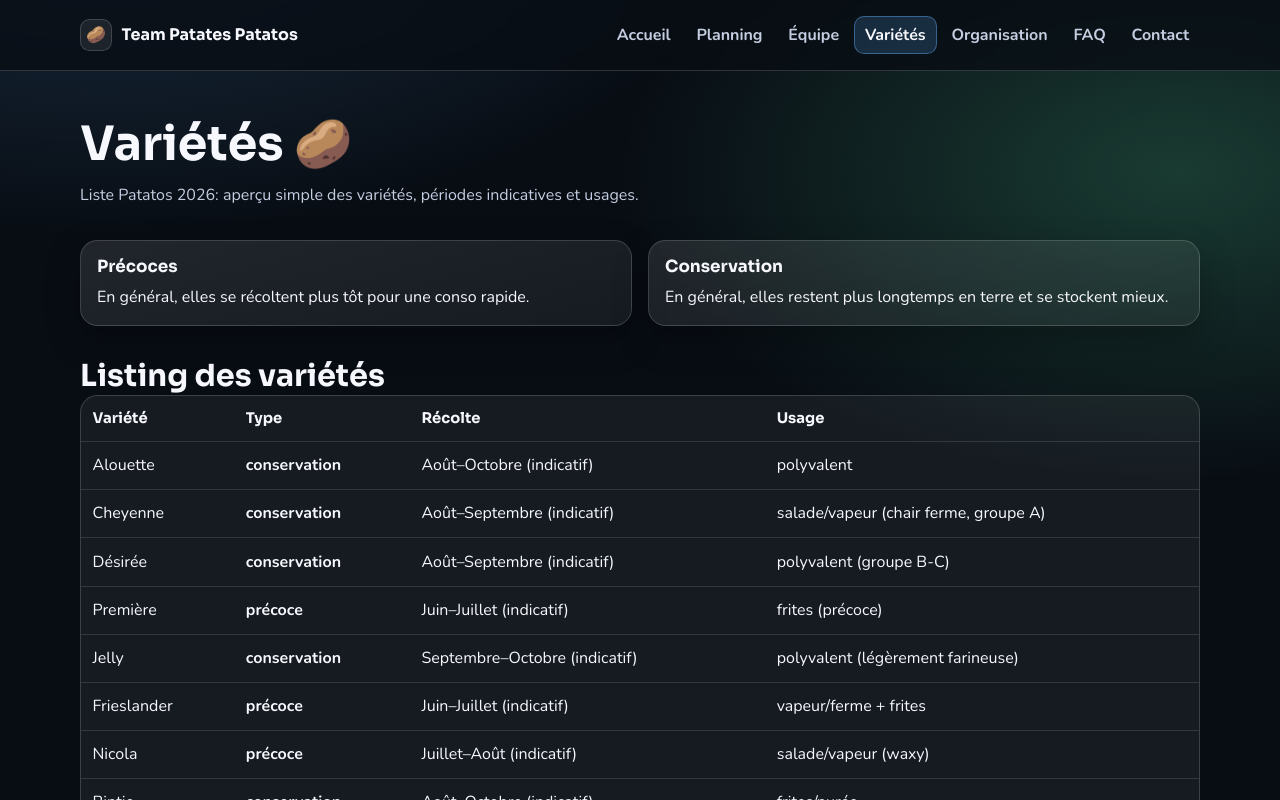
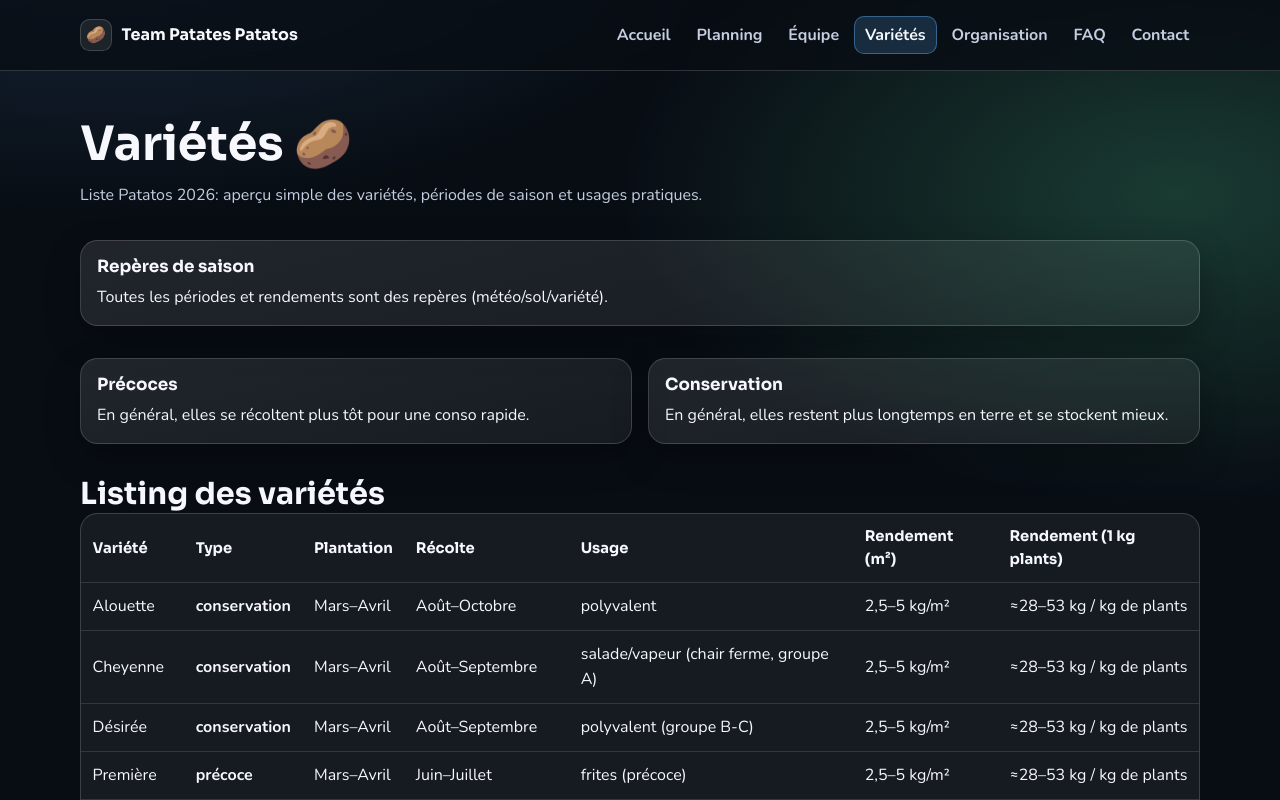
Before and after one commit to sebastiendewitodisee/Patatos, a React (Vite) app: page /#/varietes in a window 1280 px wide. Shown: the top 800 px of the page. Built offline with nearby package versions, Linux system fonts and the light colour scheme.

Commit message:
Enrich varieties listing (planting/yields/images)

```diff
--- a/src/data/varieties.js
+++ b/src/data/varieties.js
@@ -2,61 +2,101 @@ export const varieties = [
   {
     name: "Alouette",
     type: "conservation",
-    harvest: "Août–Octobre (indicatif)",
+    planting: "Mars–Avril",
+    harvest: "Août–Octobre",
     usage: "polyvalent",
+    yieldM2: "2,5–5 kg/m²",
+    yieldPerKgSeed: "≈28–53 kg / kg de plants",
+    image: "",
   },
   {
     name: "Cheyenne",
     type: "conservation",
-    harvest: "Août–Septembre (indicatif)",
+    planting: "Mars–Avril",
+    harvest: "Août–Septembre",
     usage: "salade/vapeur (chair ferme, groupe A)",
+    yieldM2: "2,5–5 kg/m²",
+    yieldPerKgSeed: "≈28–53 kg / kg de plants",
+    image: "",
   },
   {
     name: "Désirée",
     type: "conservation",
-    harvest: "Août–Septembre (indicatif)",
+    planting: "Mars–Avril",
+    harvest: "Août–Septembre",
     usage: "polyvalent (groupe B-C)",
+    yieldM2: "2,5–5 kg/m²",
+    yieldPerKgSeed: "≈28–53 kg / kg de plants",
+    image: "",
   },
   {
     name: "Première",
     type: "précoce",
-    harvest: "Juin–Juillet (indicatif)",
+    planting: "Mars–Avril",
+    harvest: "Juin–Juillet",
     usage: "frites (précoce)",
+    yieldM2: "2,5–5 kg/m²",
+    yieldPerKgSeed: "≈28–53 kg / kg de plants",
+    image: "",
   },
   {
     name: "Jelly",
     type: "conservation",
-    harvest: "Septembre–Octobre (indicatif)",
+    planting: "Mars–Avril",
+    harvest: "Septembre–Octobre",
     usage: "polyvalent (légèrement farineuse)",
+    yieldM2: "2,5–5 kg/m²",
+    yieldPerKgSeed: "≈28–53 kg / kg de plants",
+    image: "",
   },
   {
     name: "Frieslander",
     type: "précoce",
-    harvest: "Juin–Juillet (indicatif)",
+    planting: "Mars–Avril",
+    harvest: "Juin–Juillet",
     usage: "vapeur/ferme + frites",
+    yieldM2: "2,5–5 kg/m²",
+    yieldPerKgSeed: "≈28–53 kg / kg de plants",
+    image: "",
   },
   {
     name: "Nicola",
     type: "précoce",
-    harvest: "Juillet–Août (indicatif)",
+    planting: "Mars–Avril",
+    harvest: "Juillet–Août",
     usage: "salade/vapeur (waxy)",
+    yieldM2: "2,5–5 kg/m²",
+    yieldPerKgSeed: "≈28–53 kg / kg de plants",
+    image: "",
   },
   {
     name: "Bintje",
     type: "conservation",
-    harvest: "Août–Octobre (indicatif)",
+    planting: "Mars–Avril",
+    harvest: "Août–Octobre",
     usage: "frites/purée",
+    yieldM2: "2,5–5 kg/m²",
+    yieldPerKgSeed: "≈28–53 kg / kg de plants",
+    image: "",
   },
   {
     name: "Melody",
     type: "conservation",
-    harvest: "Août–Septembre (indicatif)",
+    planting: "Mars–Avril",
+    harvest: "Août–Septembre",
     usage: "frites/purée (polyvalent)",
+    yieldM2: "2,5–5 kg/m²",
+    yieldPerKgSeed: "≈28–53 kg / kg de plants",
+    image: "",
   },
   {
     name: "Zen",
     type: "conservation",
-    harvest: "Juillet–Septembre (indicatif)",
+    planting: "Mars–Avril",
+    harvest: "Juillet–Septembre",
     usage: "tenue ferme / gratins",
+    yieldM2: "2,5–5 kg/m²",
+    yieldPerKgSeed: "≈28–53 kg / kg de plants",
+    image: "",
   },
 ];
--- a/src/pages/Varietes.jsx
+++ b/src/pages/Varietes.jsx
@@ -7,8 +7,14 @@ function Varietes() {
       <section className="section section-tight">
         <h1>Variétés 🥔</h1>
         <p className="section-intro">
-          Liste Patatos 2026: aperçu simple des variétés, périodes indicatives et usages.
+          Liste Patatos 2026: aperçu simple des variétés, périodes de saison et usages pratiques.
         </p>
+      </section>
+
+      <section className="section">
+        <Card title="Repères de saison">
+          <p>Toutes les périodes et rendements sont des repères (météo/sol/variété).</p>
+        </Card>
       </section>
 
       <section className="section">
@@ -30,8 +36,11 @@ function Varietes() {
               <tr>
                 <th>Variété</th>
                 <th>Type</th>
+                <th>Plantation</th>
                 <th>Récolte</th>
                 <th>Usage</th>
+                <th>Rendement (m²)</th>
+                <th>Rendement (1 kg plants)</th>
               </tr>
             </thead>
             <tbody>
@@ -41,8 +50,11 @@ function Varietes() {
                   <td>
                     <strong>{item.type}</strong>
                   </td>
+                  <td>{item.planting}</td>
                   <td>{item.harvest}</td>
                   <td>{item.usage}</td>
+                  <td>{item.yieldM2}</td>
+                  <td>{item.yieldPerKgSeed}</td>
                 </tr>
               ))}
             </tbody>
```
